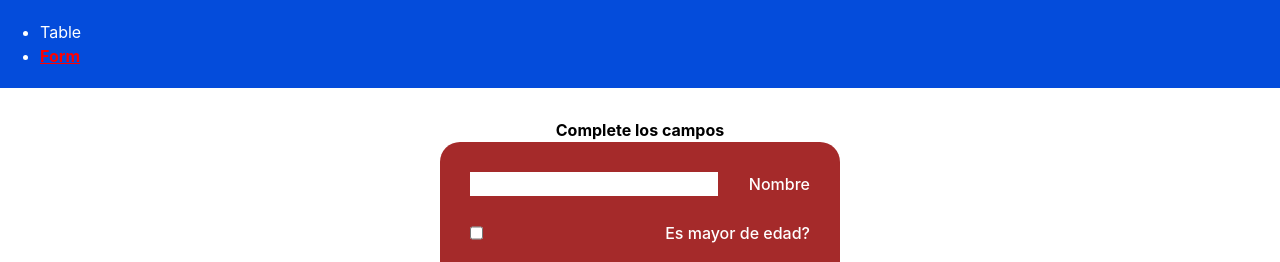
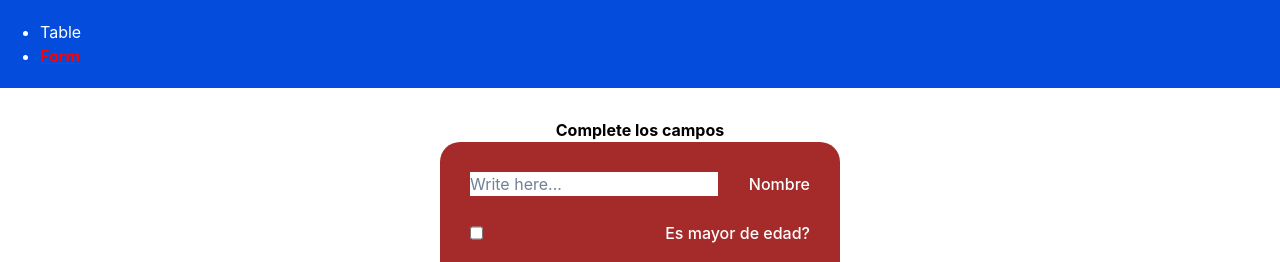
Before and after one commit to MNATorres/Ejercicio-react, a React (Create React App) app: page /form in a window 1280 px wide. Shown: the top 262 px of the page. Built offline with nearby package versions, Linux system fonts and the light colour scheme.

Commit message:
se empieza con las funciones del form

```diff
--- a/src/Pages/Form.tsx
+++ b/src/Pages/Form.tsx
@@ -1,16 +1,34 @@
-import React from "react";
+import React, { useState } from "react";
 import './Form.css';
 
 export default function Form() {
+
+
+    const [text, setText] = useState("");
+    const [list, setList] = useState<Tipo>([]);
+
+    let setup = (e: { currentTarget: { value: React.SetStateAction<string>; }; }) => {
+        setText(e.currentTarget.value);
+    }
+
+    let handleAdd = () => {
+        setList([...list, {title: text, id: Math.random(), value: true }])
+    }
+
     return (
         <div className="form">
             <h1>Complete los campos</h1>
             <form className="formulario" onSubmit={(e) => e.preventDefault()}>
-                <div><input type="text" /><p>Nombre</p></div>
+                <div><input value={text} onChange={setup} type="text" placeholder="Write here..." /><p>Nombre</p></div>
                 <div><input type="checkbox" name="edad" /><p>Es mayor de edad?</p></div>
                 <div><input type="date" name="date" /><p>Fecha de nacimiento</p></div>
                 <button>Submit</button>
             </form>
+            <div className="dataForm">
+                <ul>
+
+                </ul>
+            </div>
         </div>
     )
 }
```
